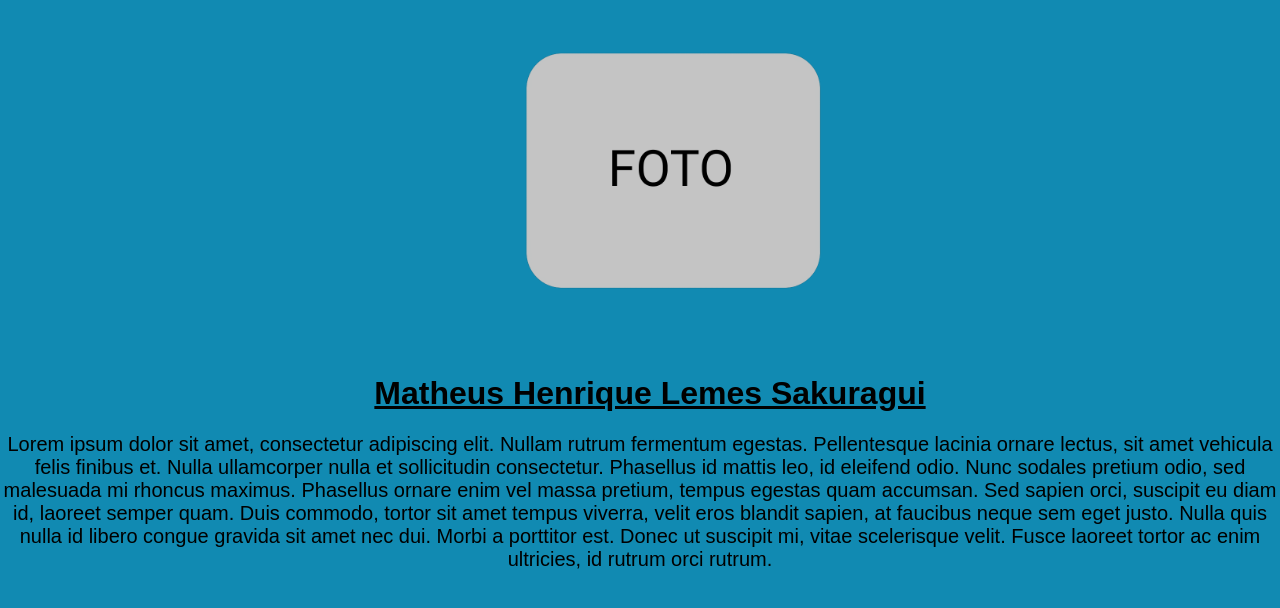
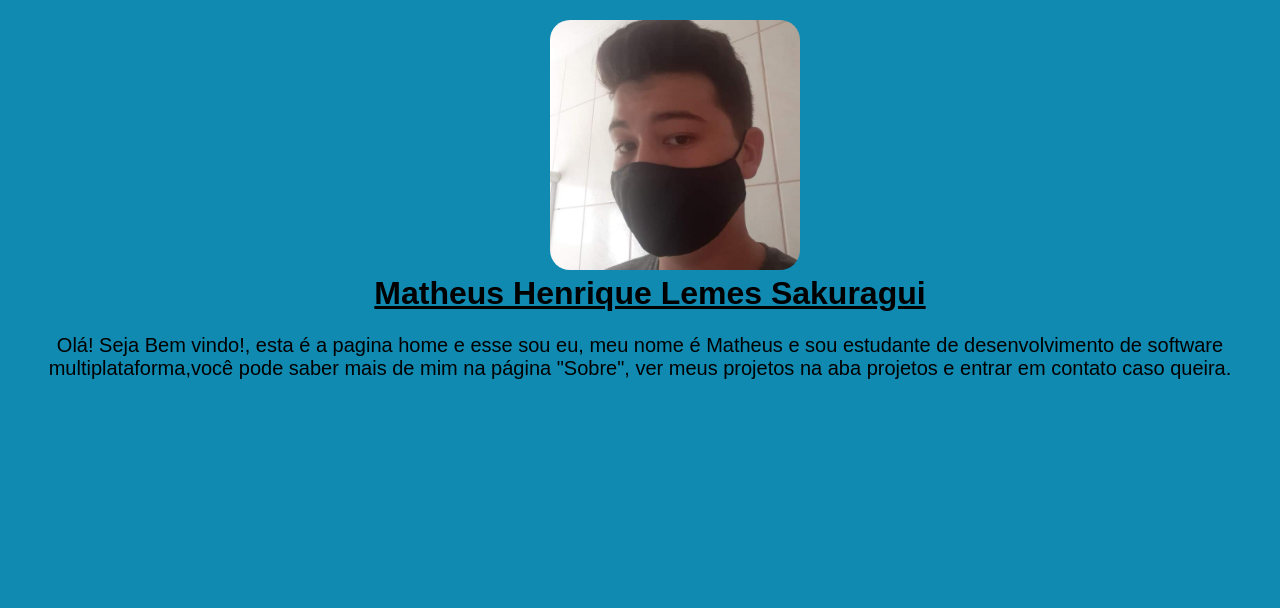
Before and after one commit to MatheusSakuragui/Portifolio_Projeto, a Flask app: page /home in a window 1280 px wide; the page is wider, and only the part inside the window is pictured. Shown: the part 100-708 px from the top of that part. Run offline with Flask 2, Linux system fonts and the light colour scheme; some libraries are stand-ins or nearby versions.

Commit message:
Alterando foto e texto da página home

```diff
--- a/src/static/css/style.css
+++ b/src/static/css/style.css
@@ -11,9 +11,11 @@ body{
 }
 .foto{
     position: relative;
-    max-width: 600px;
-    max-height: 600px;
-    left: 400px;
+    max-width: 250px;
+    max-height: 250px;
+    border-radius: 20px;
+    left: 550px;
+    top: 20px;
 }
 .mobile{
     display: none;
--- a/src/templates/index.html
+++ b/src/templates/index.html
@@ -27,9 +27,9 @@
         </div>
         </nav>
     </header>
-    <img class="foto" src="../static/img/foto.png">
+    <img class="foto" src="../static/img/foto.jfif">
     <h1>Matheus Henrique Lemes Sakuragui</h1>
-    <p>Lorem ipsum dolor sit amet, consectetur adipiscing elit. Nullam rutrum fermentum egestas. Pellentesque lacinia ornare lectus, sit amet vehicula felis finibus et. Nulla ullamcorper nulla et sollicitudin consectetur. Phasellus id mattis leo, id eleifend odio. Nunc sodales pretium odio, sed malesuada mi rhoncus maximus. Phasellus ornare enim vel massa pretium, tempus egestas quam accumsan. Sed sapien orci, suscipit eu diam id, laoreet semper quam. Duis commodo, tortor sit amet tempus viverra, velit eros blandit sapien, at faucibus neque sem eget justo. Nulla quis nulla id libero congue gravida sit amet nec dui. Morbi a porttitor est. Donec ut suscipit mi, vitae scelerisque velit. Fusce laoreet tortor ac enim ultricies, id rutrum orci rutrum.</p>
+    <p>Olá! Seja Bem vindo!, esta é a pagina home e esse sou eu, meu nome é Matheus e sou estudante de desenvolvimento de software multiplataforma,você pode saber mais de mim na página "Sobre", ver meus projetos na aba projetos e entrar em contato caso queira.</p>
     <script src="../static/js/script.js"></script>
 </body>
 </html>
```
Also changed, not shown: src/static/img/foto.jfif (renamed from src/static/img/pp.jfif), src/static/img/foto.png (deleted), 1 other file.
